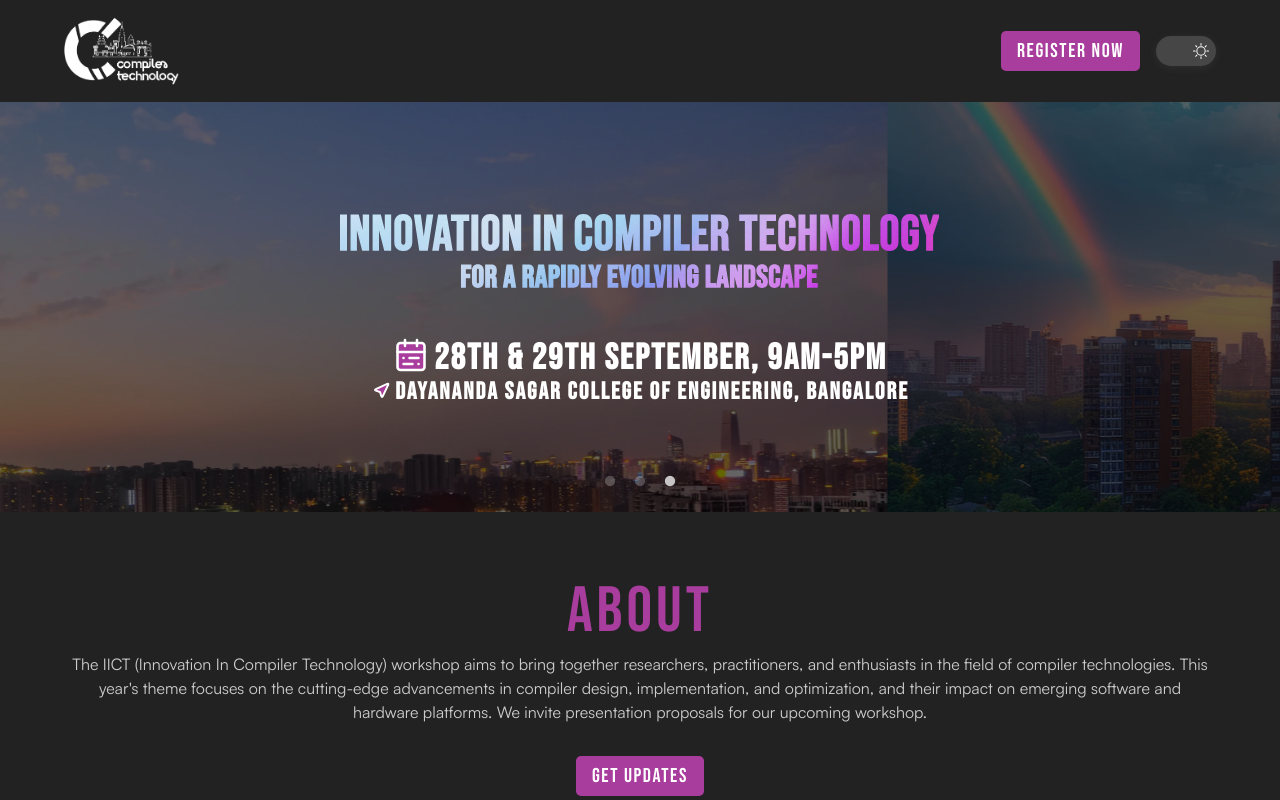
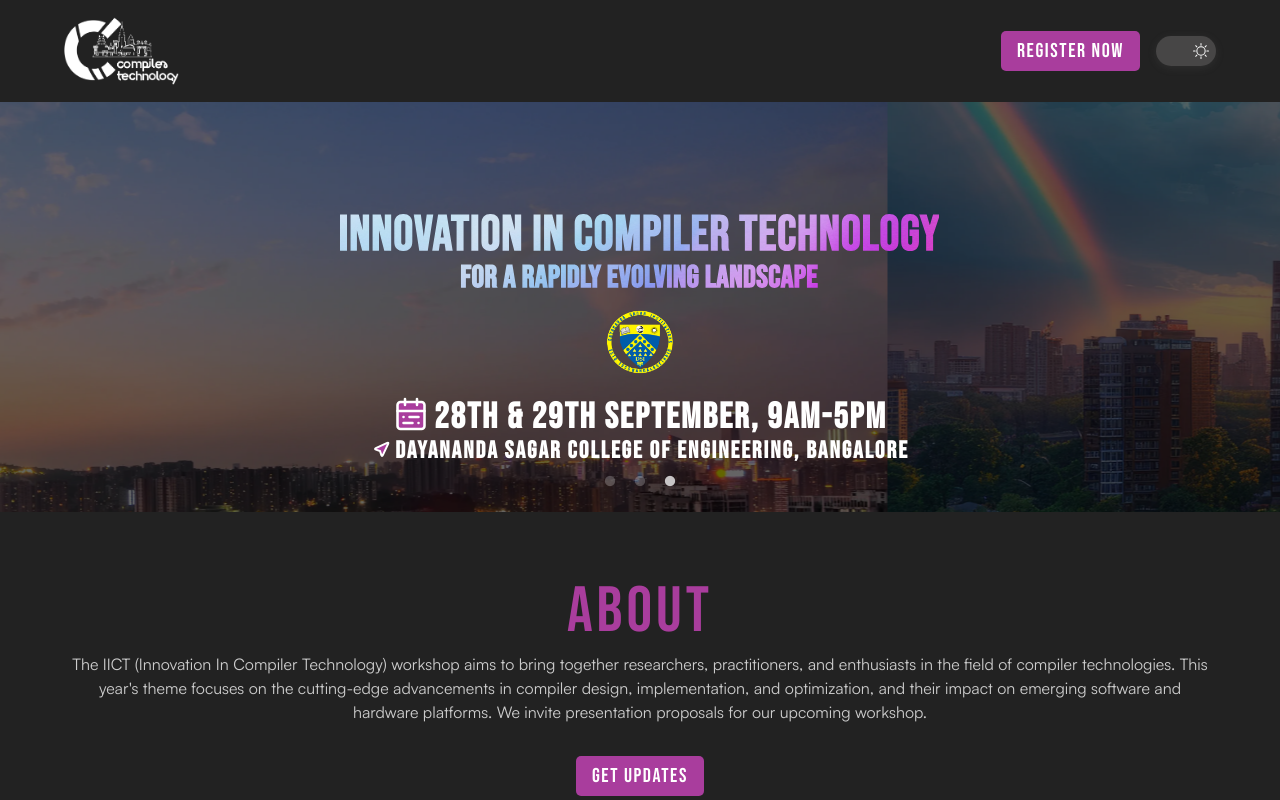
Before and after one commit to compilertech/compilertech-fe, a React (Vite) app: page / in a window 1280 px wide. Shown: the top 800 px of the page. Built offline with nearby package versions, Linux system fonts and the light colour scheme.

Commit message:
Added dsce logo

```diff
--- a/src/components/Hero.tsx
+++ b/src/components/Hero.tsx
@@ -45,6 +45,7 @@ const Hero: React.FC = () => {
             <img className="hero-text-img" src="./title.svg" />
           </div>
           <div>
+            <img src="./dsce-logo.webp" style={{ width: "80px" }} />
             <h1>
               <LuCalendarRange
                 fill="#a93d9d"
```
Also changed, not shown: public/dsce-logo.webp (added).
